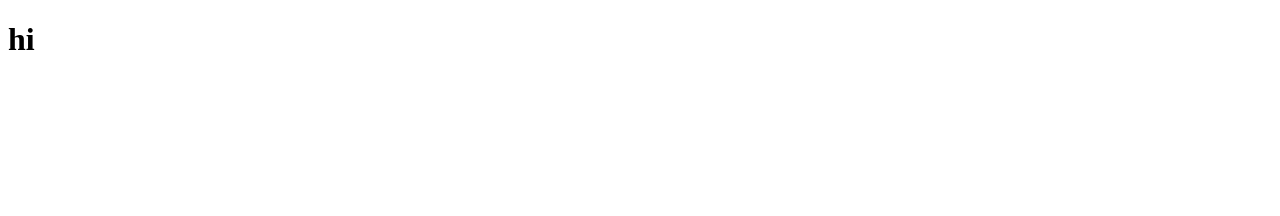
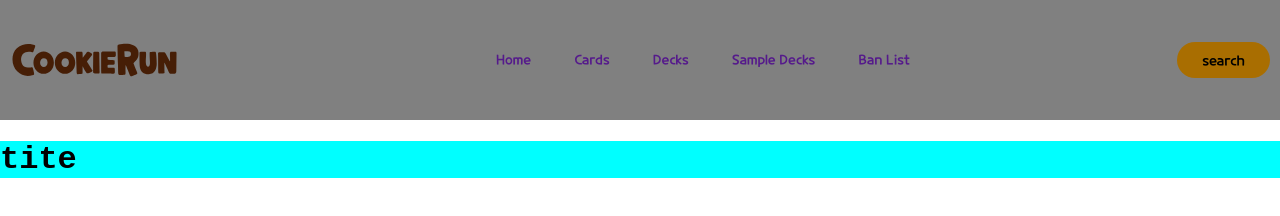
Before and after one commit to NullZero404/BraverseDB, a plain HTML site: page index.html in a window 1280 px wide. Drawn offline with Linux system fonts and the light colour scheme.

Commit message:
added navbar, font and placeholder logo

```diff
--- a/index.html
+++ b/index.html
@@ -5,8 +5,23 @@
     <meta name="viewport" content="width=device-width, initial-scale=1.0">
     <title>Document</title>
     <script src="jsjs.js"></script>
+    <link rel="stylesheet" href="style.css">
 </head>
 <body>
-    <h1>hi</h1>
+    <header>
+        <img class="logo" src="./images/Cookie Run Black.svg" alt="">
+        <nav>
+            <ul class="navlinks">
+                <li><a href="">Home</a></li>
+                <li><a href="">Cards</a></li>
+                <li><a href="">Decks</a></li>
+                <li><a href="">Sample Decks</a></li>
+                <li><a href="">Ban List</a></li>
+            </ul>
+        </nav>
+        <button>search</button>
+    </header>
+
+    <h1>tite</h1>
 </body>
 </html>
--- a/jsjs.js
+++ b/jsjs.js
@@ -4,4 +4,4 @@ fetch('yellow.json')
             console.log(data[0], data[1])
         })
 
-console.log("hi");
+console.log("tite");
--- a/style.css
+++ b/style.css
@@ -0,0 +1,64 @@
+@font-face {
+    font-family: CookieRun;
+    src: url(./images/cookierun/CookieRun\ Regular.otf);
+}
+HTML, body {
+    margin: 0px;
+    padding: 0px;
+    border: 0px;
+}
+header{
+    font-size: small;
+    color: orange;
+    background-color: gray;
+    display: flex;
+    justify-content: space-between;
+    align-items: center;
+    padding: 0px 10px 0px 0px;
+}
+/* nav{
+    padding-left: 3%;
+    flex-direction: row;
+    font-family: CookieRun;
+} */
+h1{
+    background-color: aqua;
+    font-family: 'Courier New', Courier, monospace;
+}
+li, a, button{
+    text-decoration: none;
+    font-family: CookieRun;
+}
+.logo{
+max-width: 15vw;
+max-height: 15vh;
+left: 0%;
+}
+.navlinks{
+    list-style: none;
+}
+.navlinks li{
+    display: inline-block;
+    padding: 0px 20px;
+}
+
+.navlinks li a{
+    transition: all 0.3s ease 0s;
+}
+
+.navlinks li a:hover{
+    color: rebeccapurple;
+}
+
+button{
+    padding: 9px 25px;
+    background-color: rgb(169, 110, 1, 1);
+    border: none;
+    border-radius: 50px;
+    cursor: pointer;
+    transition: all 0.3s ease 0s;
+}
+
+button:hover{
+        background-color: rgba(169, 110, 0.5, 0.8);
+}
```
Also changed, not shown: images/Cookie Run Black.svg (added), images/cookierun/CookieRun Black.otf (added), images/cookierun/CookieRun Bold.otf (added), images/cookierun/CookieRun Regular.otf (added), images/logo_en.webp (added), 2 other files.
